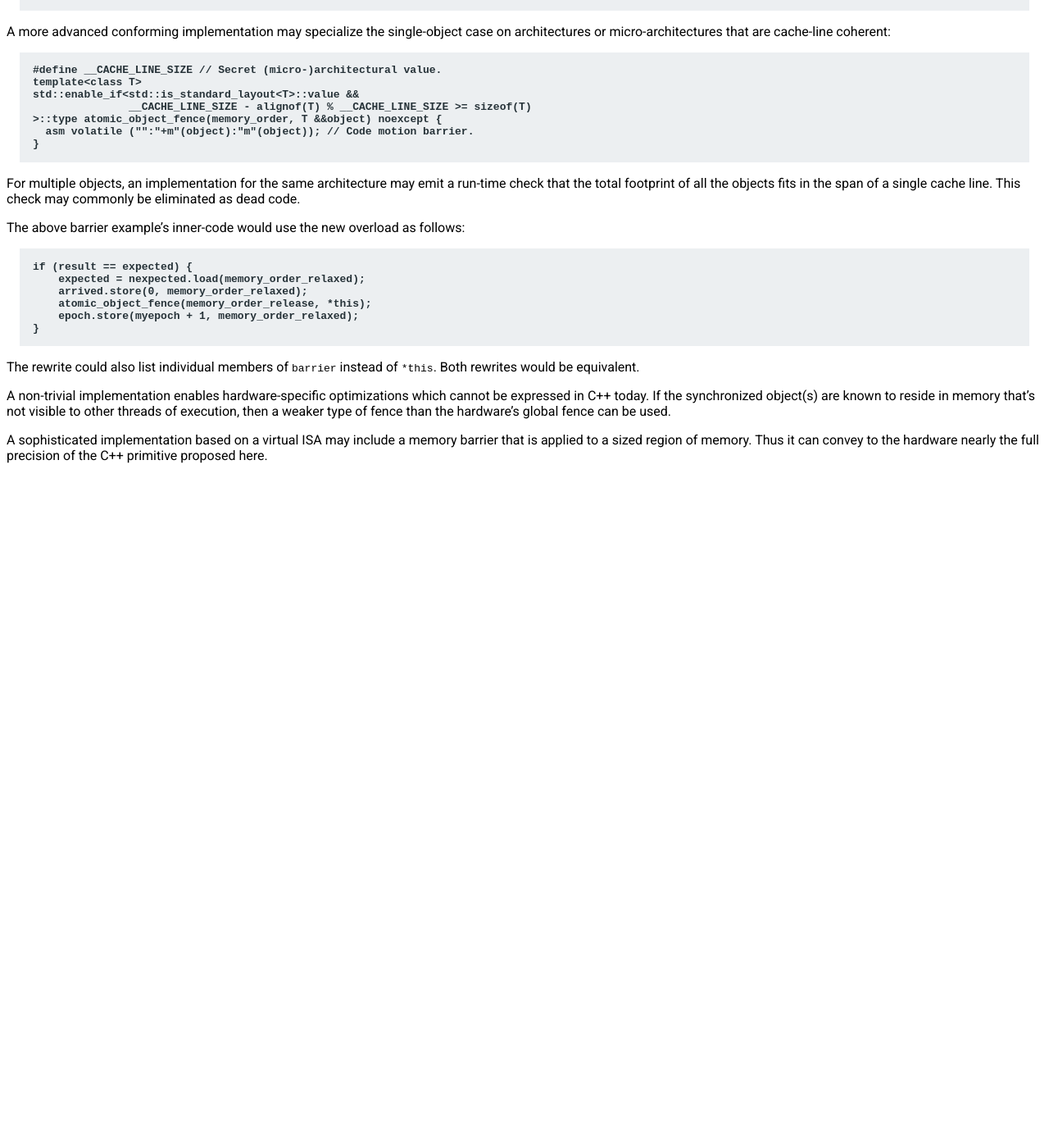
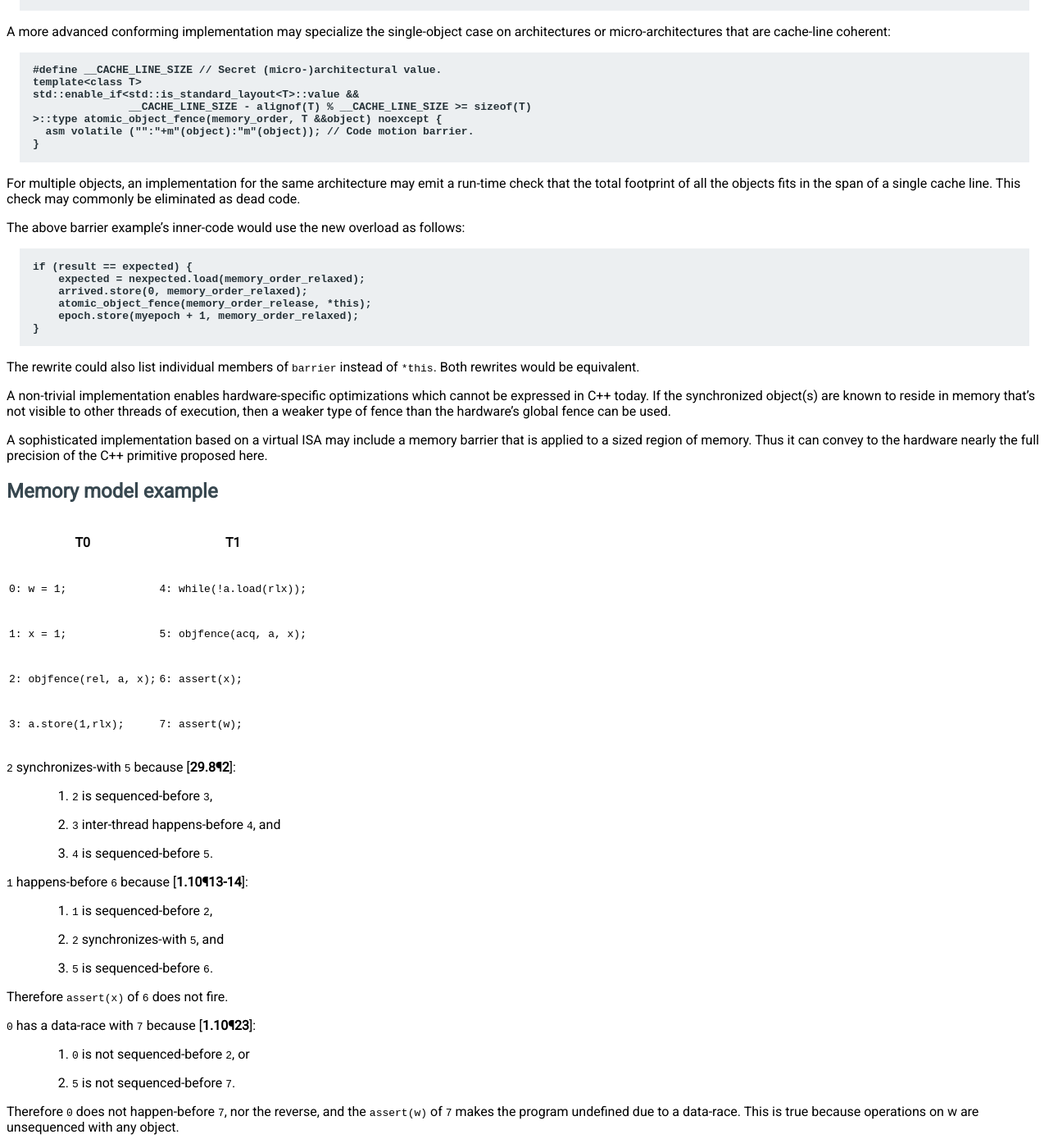
Before and after one commit to jfbastien/papers, a Sphinx documentation site: the page built from source/D4522.rst, in a window 1280 px wide and 1400 px high, scrolled down 1814 px. Shown: the whole window at 82% size. Built offline with Sphinx 7.4.7, drawn with Linux system fonts in a browser that asks for light colours; before the commit the page ends 2395 px from its top, so only the background shows below that.

Commit message:
Apply ogiroux's memory model addition.

```diff
--- a/source/D4522.rst
+++ b/source/D4522.rst
@@ -71,8 +71,8 @@ implementation can control its alignment using ``alignas``, then it would be
 possible to compile this program without a fence in this location on
 architectures that are cache-line coherent. To concisely express the bound on
 the set of memory operations whose order is constrained, we propose to accompany
-``std::atomic_thread_fence`` with an ``object`` variant which takes a reference to
-the object(s) to be ordered by the fence.
+``std::atomic_thread_fence`` with an ``object`` variant which takes a reference
+to the object(s) to be ordered by the fence.
 
 -----------------
 Proposed addition
@@ -118,8 +118,8 @@ the existing ``std::atomic_thread_fence`` using the same memory order:
        atomic_thread_fence(memory_order);
      }
 
-A more advanced conforming implementation may specialize the single-object case on
-architectures or micro-architectures that are cache-line coherent:
+A more advanced conforming implementation may specialize the single-object case
+on architectures or micro-architectures that are cache-line coherent:
 
 .. code-block:: c++
 
@@ -131,9 +131,9 @@ architectures or micro-architectures that are cache-line coherent:
        asm volatile ("":"+m"(object):"m"(object)); // Code motion barrier.
      }
 
-For multiple objects, an implementation for the same architecture may emit a run-time
-check that the total footprint of all the objects fits in the span of a single cache
-line.  This check may commonly be eliminated as dead code.
+For multiple objects, an implementation for the same architecture may emit a
+run-time check that the total footprint of all the objects fits in the span of a
+single cache line.  This check may commonly be eliminated as dead code.
 
 The above barrier example's inner-code would use the new overload as follows:
 
@@ -154,6 +154,39 @@ cannot be expressed in C++ today. If the synchronized object(s) are known to
 reside in memory that's not visible to other threads of execution, then a weaker
 type of fence than the hardware's global fence can be used.
 
-A sophisticated implementation based on a virtual ISA may include a memory barrier
-that is applied to a sized region of memory.  Thus it can convey to the hardware
-nearly the full precision of the C++ primitive proposed here.
+A sophisticated implementation based on a virtual ISA may include a memory
+barrier that is applied to a sized region of memory.  Thus it can convey to the
+hardware nearly the full precision of the C++ primitive proposed here.
+
+--------------------
+Memory model example
+--------------------
+
+=========================== ===========================
+T0                          T1
+=========================== ===========================
+``0: w = 1;``               ``4: while(!a.load(rlx));``
+``1: x = 1;``               ``5: objfence(acq, a, x);``
+``2: objfence(rel, a, x);`` ``6: assert(x);``
+``3: a.store(1,rlx);``      ``7: assert(w);``
+=========================== ===========================
+
+``2`` synchronizes-with ``5`` because [**29.8¶2**]:
+  A. ``2`` is sequenced-before ``3``,
+  B. ``3`` inter-thread happens-before ``4``, and
+  C. ``4`` is sequenced-before ``5``.
+
+``1`` happens-before ``6`` because [**1.10¶13-14**]:
+  A. ``1`` is sequenced-before ``2``,
+  B. ``2`` synchronizes-with ``5``, and
+  C. ``5`` is sequenced-before ``6``.
+
+Therefore ``assert(x)`` of ``6`` does not fire.
+
+``0`` has a data-race with ``7`` because [**1.10¶23**]:
+  A. ``0`` is not sequenced-before ``2``, or
+  B. ``5`` is not sequenced-before ``7``.
+
+Therefore ``0`` does not happen-before ``7``, nor the reverse, and the
+``assert(w)`` of ``7`` makes the program undefined due to a data-race. This is
+true because operations on w are unsequenced with any object.
```
